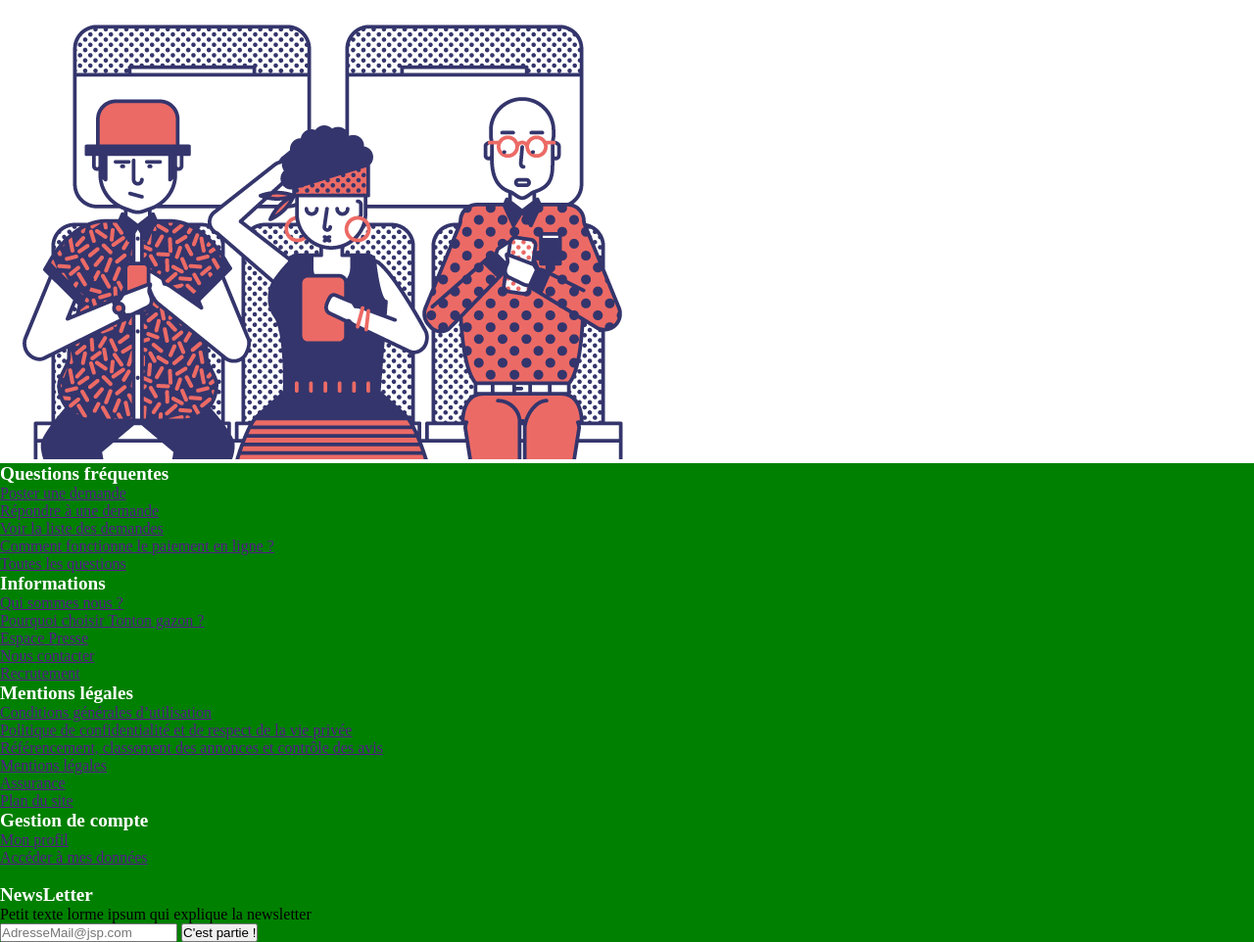
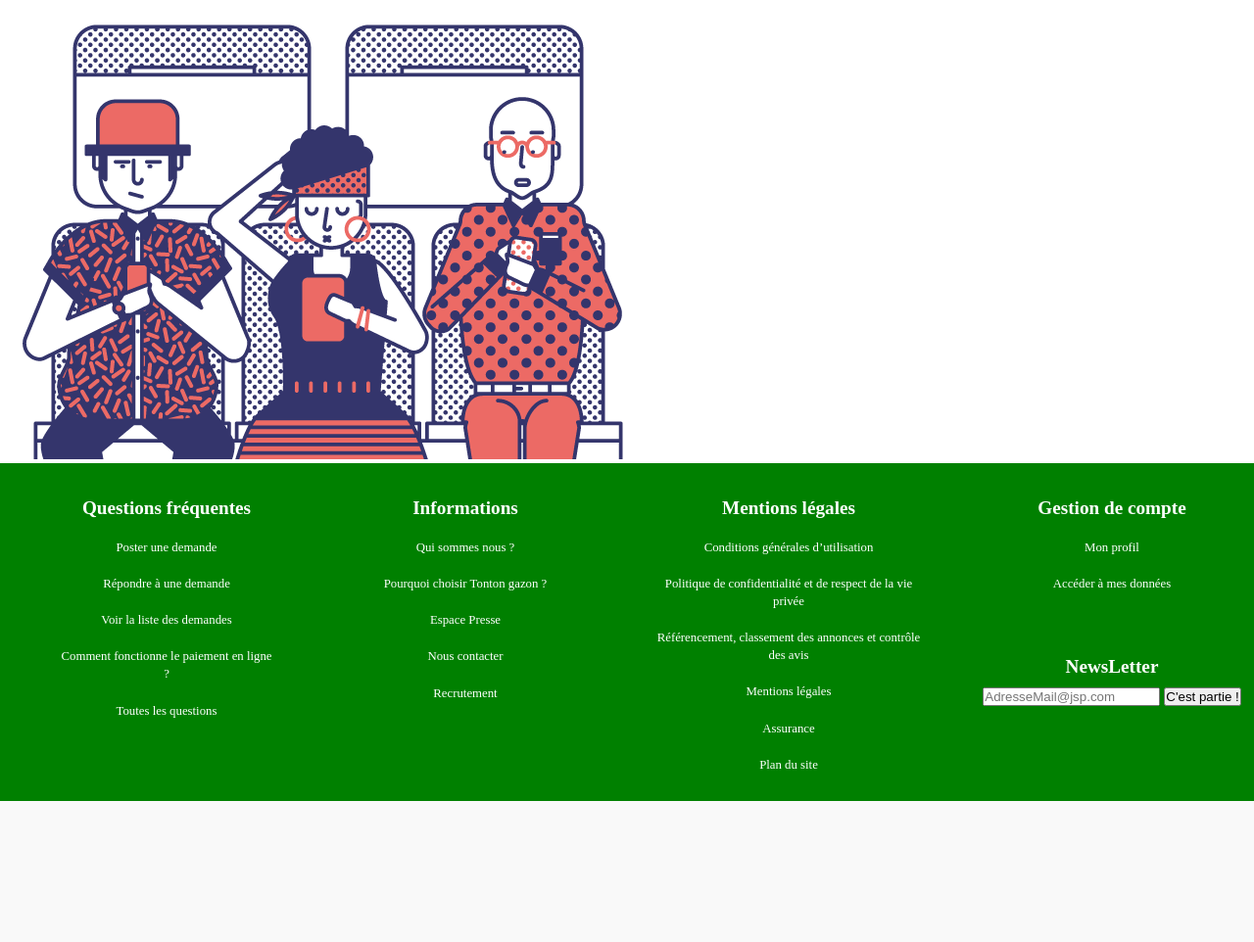
Before and after one commit to PierruDimitry/TontonGazon, a PHP site: page /site/index.php in a window 1280 px wide. Shown: the part 313-1275 px from the top of the page at 98% size. After the commit the page ends 1131 px from the top, so only its background shows below. Run offline with PHP 8.4, Linux system fonts and the light colour scheme.

Commit message:
Footer Version Pc 100%

```diff
--- a/sass/assets/_footer.scss
+++ b/sass/assets/_footer.scss
@@ -2,21 +2,148 @@
 //  git commit -a -m "ton commentaire"
 
 // CSS pour mobile
-@media screen and (max-width: 640px) { }
+@media screen and (max-width: 640px) {
+
+    #footer {
+
+        display: inline-block;
+    }
+
+ }
 
 // CSS pour PC (en dessous)
 
 #footer {
     background-color: green;
     display: grid;
+    grid-template-columns : 1fr 1fr 1fr 1fr;
+    grid-gap : 40px;
+    grid-template-areas:
+    "tb1 tb2 tb3 tb4"
+    "tb1 tb2 tb3 tb5";
 }
 
 #footer-col-1 {
+    text-align: center;
+    text-decoration: none;
+    grid-area: tb1;
+    padding-left: 50px;
+    padding-top: 25px;
+
 
 }
+
+    #footer-col-1 ul li{
+        list-style-type: none;
+        padding:0.6rem;
+    }
+
+        #footer-col-1 ul li a{
+            text-decoration: none;
+            color:white;
+            font-size: 0.8rem;
+        }
+
+
+
+
+
+
+#footer-col-2 {
+    text-align: center;
+    text-decoration: none;
+    grid-area: tb2;
+    padding-top: 25px;
+}
+
+     #footer-col-2 ul li{
+        list-style-type: none;
+        padding:0.6rem;
+    }
+        #footer-col-2 ul li a{
+            text-decoration: none;
+            color:white;
+            font-size: 0.8rem;
+        }
+
+
+
+
+
+
+#footer-col-3 {
+    text-align: center;
+    text-decoration: none;
+    grid-area: tb3;
+    padding-top: 25px;
+    padding-bottom:20px;
+    }
+
+        #footer-col-3 ul li{
+             list-style-type: none;
+             padding:0.6rem;
+        }
+
+            #footer-col-3 ul li a{
+                 text-decoration: none;
+                 color:white;
+                 font-size: 0.8rem;
+             }
+
+
+
+
+
+#footer-col-4 {
+    text-align: center;
+    text-decoration: none;
+    grid-area: tb4;
+    padding-top: 25px;
+}
+
+    #footer-col-4 ul li{
+        list-style-type: none;
+        padding:0.6rem;
+    }
+
+        #footer-col-4 ul li a{
+           text-decoration: none;
+           color:white;
+           font-size: 0.8rem;
+          }
+
+
+
+
+#footer-col-5 {
+    text-align: center;
+    text-decoration: none;
+    grid-area: tb5;
+    margin-top:-85px;
+
+}
+#footer-col-5 ul li{
+    list-style-type: none;
+    padding:0.6rem;
+
+}
+
+    #footer-col-5 ul li a{
+       text-decoration: none;
+       color:white;
+       font-size: 0.8rem;
+
+      }
+
+
+
+
+
+
 
 
 .titrefooter {
 font-size:1.2rem;
 color: white;
+
 }
--- a/site/css/style.css
+++ b/site/css/style.css
@@ -69,9 +69,94 @@
 .no-padd {
   padding: none; }
 
+@media screen and (max-width: 640px) {
+  #footer {
+    display: inline-block; } }
+
 #footer {
   background-color: green;
-  display: grid; }
+  display: grid;
+  grid-template-columns: 1fr 1fr 1fr 1fr;
+  grid-gap: 40px;
+  grid-template-areas: "tb1 tb2 tb3 tb4"
+ "tb1 tb2 tb3 tb5"; }
+
+#footer-col-1 {
+  text-align: center;
+  text-decoration: none;
+  grid-area: tb1;
+  padding-left: 50px;
+  padding-top: 25px; }
+
+#footer-col-1 ul li {
+  list-style-type: none;
+  padding: 0.6rem; }
+
+#footer-col-1 ul li a {
+  text-decoration: none;
+  color: white;
+  font-size: 0.8rem; }
+
+#footer-col-2 {
+  text-align: center;
+  text-decoration: none;
+  grid-area: tb2;
+  padding-top: 25px; }
+
+#footer-col-2 ul li {
+  list-style-type: none;
+  padding: 0.6rem; }
+
+#footer-col-2 ul li a {
+  text-decoration: none;
+  color: white;
+  font-size: 0.8rem; }
+
+#footer-col-3 {
+  text-align: center;
+  text-decoration: none;
+  grid-area: tb3;
+  padding-top: 25px;
+  padding-bottom: 20px; }
+
+#footer-col-3 ul li {
+  list-style-type: none;
+  padding: 0.6rem; }
+
+#footer-col-3 ul li a {
+  text-decoration: none;
+  color: white;
+  font-size: 0.8rem; }
+
+#footer-col-4 {
+  text-align: center;
+  text-decoration: none;
+  grid-area: tb4;
+  padding-top: 25px; }
+
+#footer-col-4 ul li {
+  list-style-type: none;
+  padding: 0.6rem; }
+
+#footer-col-4 ul li a {
+  text-decoration: none;
+  color: white;
+  font-size: 0.8rem; }
+
+#footer-col-5 {
+  text-align: center;
+  text-decoration: none;
+  grid-area: tb5;
+  margin-top: -85px; }
+
+#footer-col-5 ul li {
+  list-style-type: none;
+  padding: 0.6rem; }
+
+#footer-col-5 ul li a {
+  text-decoration: none;
+  color: white;
+  font-size: 0.8rem; }
 
 .titrefooter {
   font-size: 1.2rem;
--- a/site/vues/elements/footer.php
+++ b/site/vues/elements/footer.php
@@ -43,10 +43,10 @@
         <div id="footer-col-5">
                 <ul>
                     <li><b class="titrefooter"> NewsLetter</b></li>
-                    <li>Petit texte lorme ipsum qui explique la newsletter</li>
                 </ul>
                 <input type="mail" placeholder="AdresseMail@jsp.com" />
                 <input type="submit" value="C'est partie !" />
             </div>
+
     </footer>
 </div>
```
